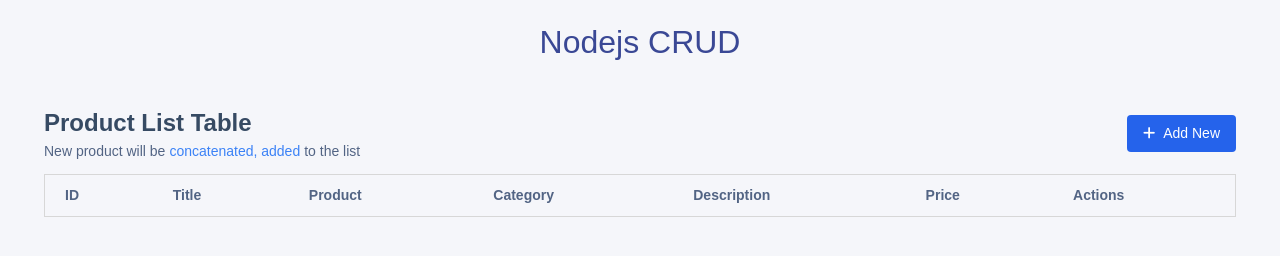
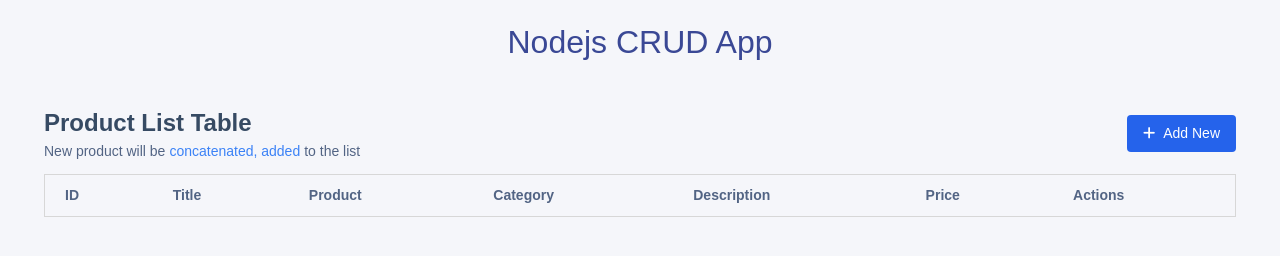
Before and after one commit to dipusth/nodeserver, a website: page public/index.html in a window 1280 px wide. Drawn offline with nearby package versions, Linux system fonts and the light colour scheme; no server answers.

Commit message:
update text

```diff
--- a/public/index.html
+++ b/public/index.html
@@ -43,7 +43,7 @@
   <body>
     <div class="container wrapper p-6 lg:p-6">
       <div class="flex justify-center">
-         <h1 class="text-3 text-primary">Nodejs CRUD</h1>
+         <h1 class="text-3 text-primary">Nodejs CRUD App</h1>
       </div>
       <div class="mt-8 gap-4">
         <div class="table-responsive rounded-lg">
```
